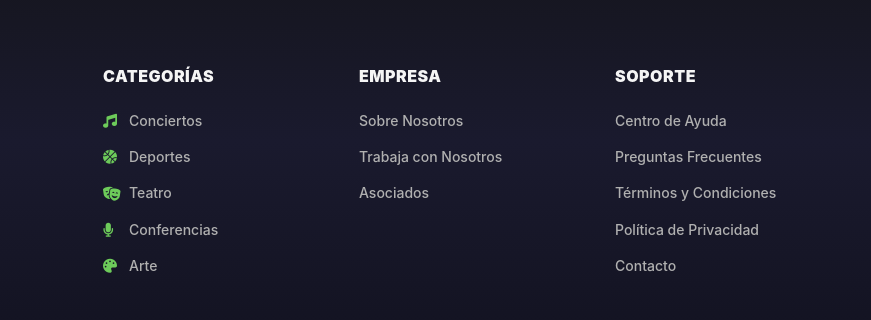
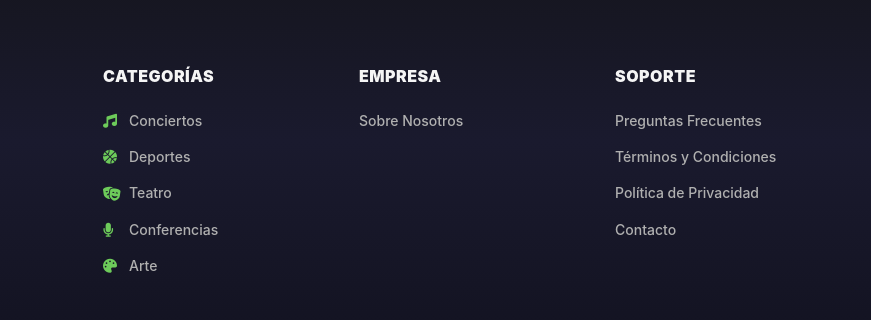
Before and after one commit to silvanasrdos/passto, a plain HTML site: page preguntas-frecuentes.html in a window 1280 px wide. Shown: the part 3253-3573 px from the top of the page, 409-1280 px from the left. Drawn offline with Linux system fonts and the light colour scheme.

Commit message:
cambios en el footer

```diff
--- a/preguntas-frecuentes.html
+++ b/preguntas-frecuentes.html
@@ -641,13 +641,10 @@
                 <div class="footer-column">
                     <h4>Empresa</h4>
                     <a href="historia.html">Sobre Nosotros</a>
-                    <a href="#">Trabaja con Nosotros</a>
-                    <a href="#">Asociados</a>
                 </div>
 
                 <div class="footer-column">
                     <h4>Soporte</h4>
-                    <a href="#">Centro de Ayuda</a>
                     <a href="preguntas-frecuentes.html">Preguntas Frecuentes</a>
                     <a href="soporte.html">Términos y Condiciones</a>
                     <a href="soporte.html#politica-privacidad">Política de Privacidad</a>
```
Also changed, not shown: index.html (+0 -3 lines), soporte.html (+0 -3 lines).
